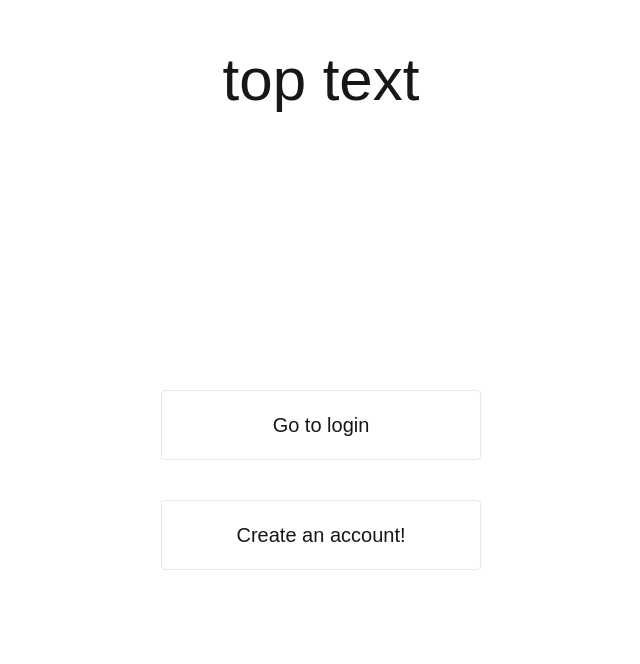
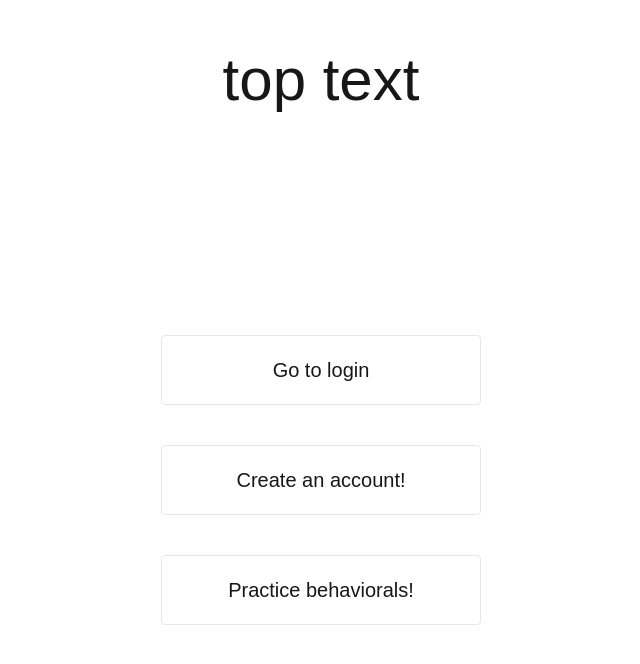
Before and after one commit to wu-jeffery/BetterVue, a Next.js app in the folder client/: page / in a window 1280 px wide. Shown: the top 664 px of the page, without its empty margins (319-959 px from the left). Built offline with nearby package versions, Linux system fonts and the light colour scheme.

Commit message:
Added this

```diff
--- a/client/src/pages/index.js
+++ b/client/src/pages/index.js
@@ -12,7 +12,11 @@ export default function Home() {
 			<Link href="/create_account/" className='rounded border text-xl p-5 w-1/4 text-center'>
 				Create an account!
 			</Link>
+			<Link href="/behavioral/" className='rounded border text-xl p-5 w-1/4 text-center'>
+				Practice behaviorals!
+			</Link>
 		</div>
+
     </div>
   );
 }
```
Also changed, not shown: 2 other files (tests, documents, lock files or other folders).
